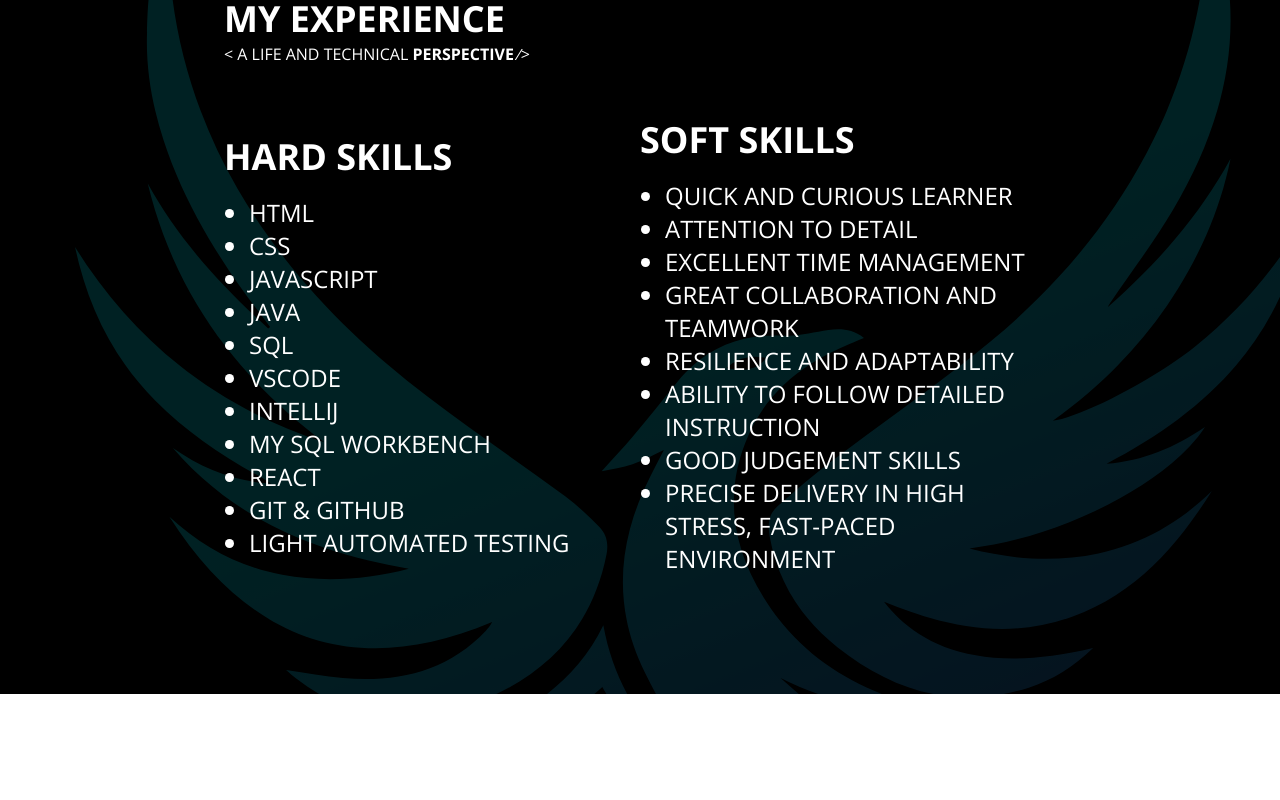
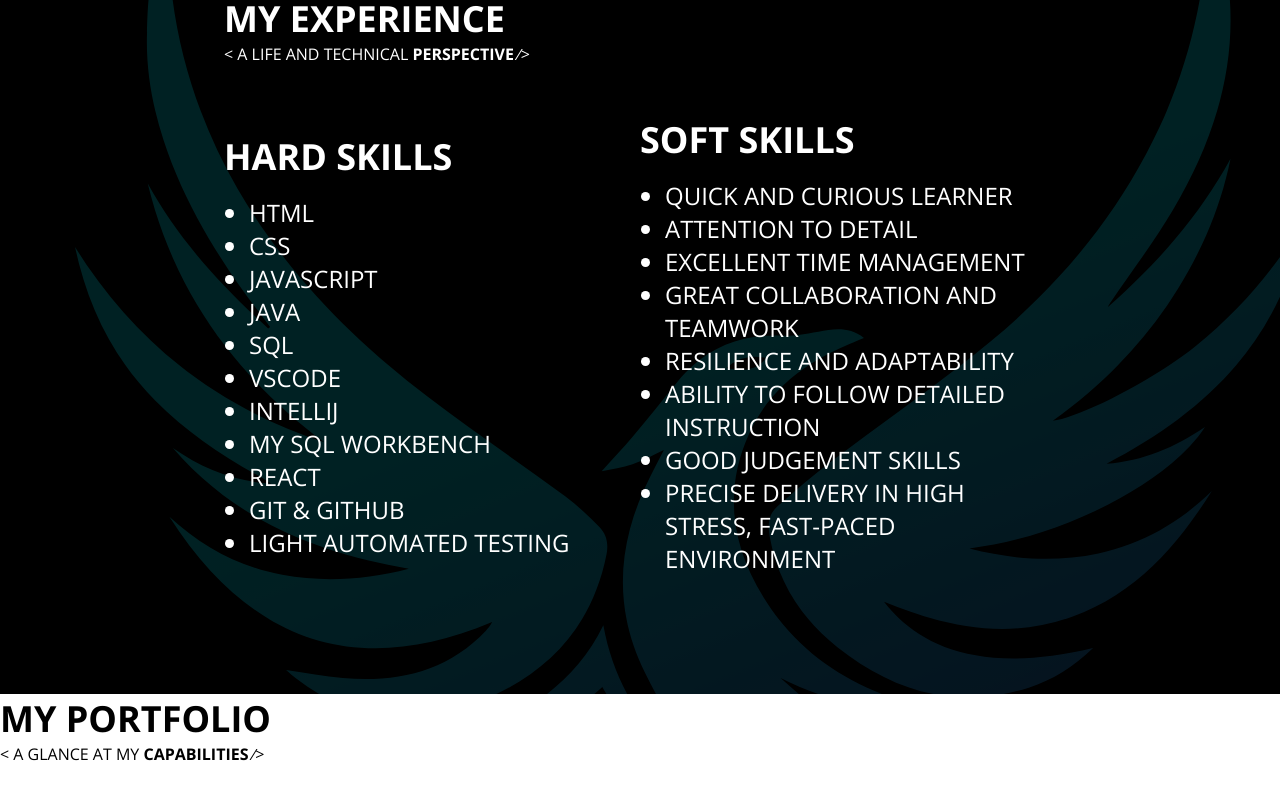
Before and after one commit to ha-x-3/portfolio, a React (Vite) app: page / in a window 1280 px wide. Shown: the part 906-1706 px from the top of the page. Before the commit the page ends 1600 px from the top, so only its background shows below. Built offline with nearby package versions, Linux system fonts and the light colour scheme.

Commit message:
Started myWork component

```diff
--- a/src/App.css
+++ b/src/App.css
@@ -107,3 +107,7 @@ li {
 .hardSkills, .softSkills {
   width: 50%;
 }
+
+.myWork {
+  min-height: 50vh;
+}
--- a/src/App.jsx
+++ b/src/App.jsx
@@ -2,6 +2,7 @@ import React, { useState, useEffect } from 'react';
 import NavBar from './components/NavBar';
 import Home from './components/Home';
 import MySkills from './components/MySkills';
+import MyWork from './components/MyWork';
 import './App.css';
 
 function App() {
@@ -33,6 +34,7 @@ function App() {
        <NavBar showNav={showNav}/>
       <Home />
       <MySkills />
+      <MyWork />
     </div>
   )
 }
--- a/src/components/MyWork.jsx
+++ b/src/components/MyWork.jsx
@@ -0,0 +1,16 @@
+import React from 'react'
+
+export default function MyWork() {
+  return (
+		<div className='myWork'>
+			<div className='workHeading'>
+				<h1>MY PORTFOLIO</h1>
+				<p>
+					&lt; A GLANCE AT MY
+                    {' '}
+					<span className='bold'>CAPABILITIES</span> &#8725;&gt;
+				</p>
+			</div>
+		</div>
+  );
+}
```
